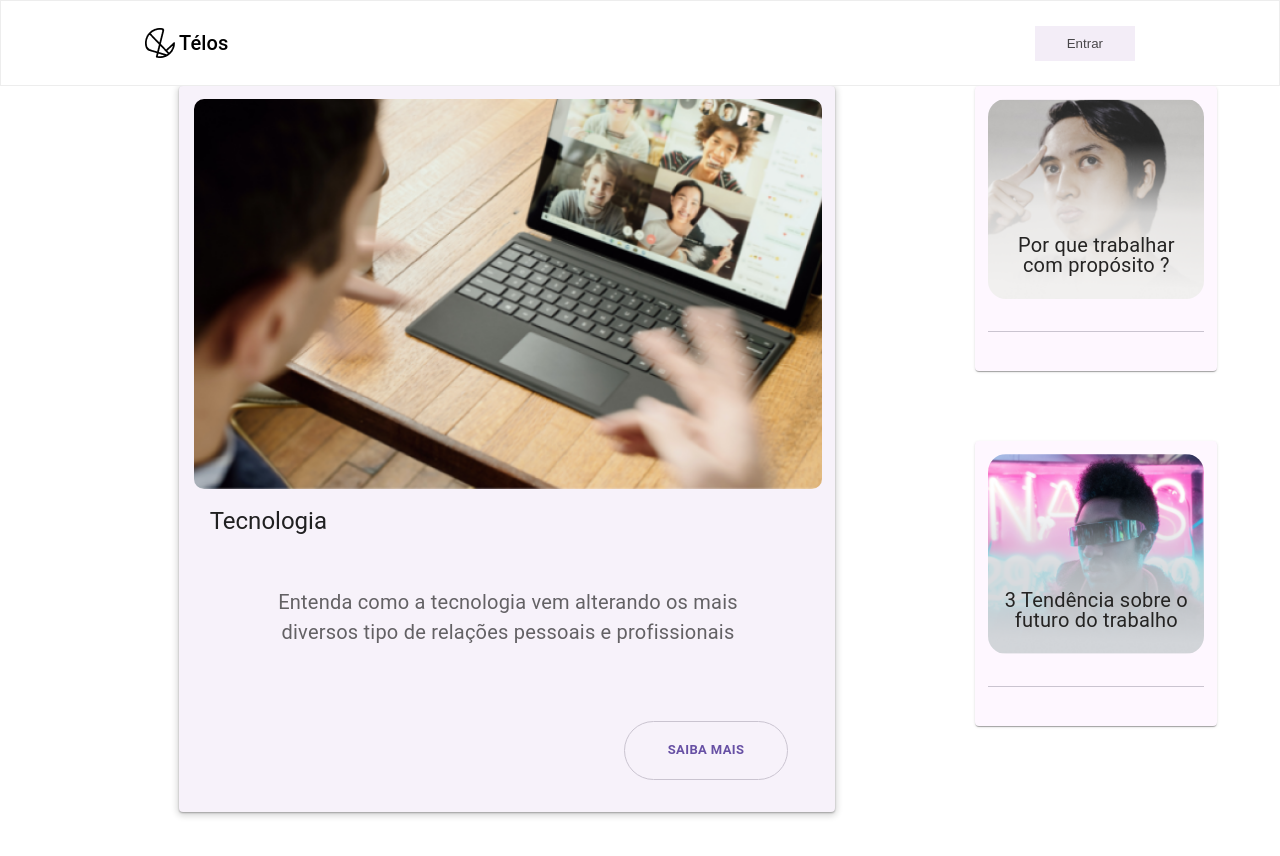
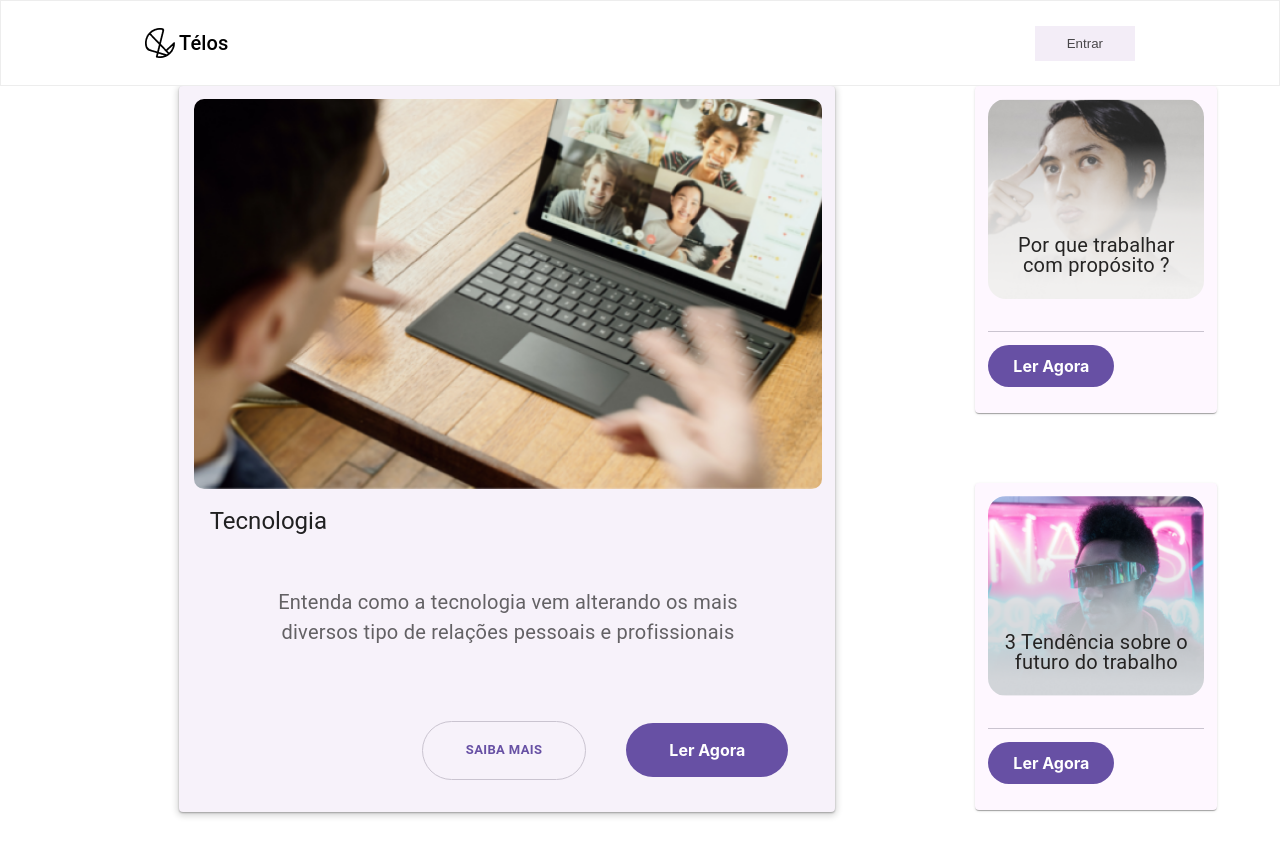
Before and after one commit to pedrofskt/telos-news, a React (Create React App) app: page / in a window 1280 px wide. Shown: the top 856 px of the page. Built offline with nearby package versions, Linux system fonts and the light colour scheme.

Commit message:
Feat(Links):Creating the links for the buttons

```diff
--- a/src/component/BottomCard/BottomCard.jsx
+++ b/src/component/BottomCard/BottomCard.jsx
@@ -4,10 +4,11 @@ import CardHeader from '@mui/material/CardHeader';
 import CardMedia from '@mui/material/CardMedia';
 import CardContent from '@mui/material/CardContent';
 import Typography from '@mui/material/Typography';
+import { Link } from 'react-router-dom';
 
 export default function BottomCard({title, image, description}) {
   return (
-    <Card sx={{ maxWidth: 345, backgroundColor: "#F7F2FA"}}>
+    <Card sx={{ maxWidth: 345, backgroundColor: "#E6E0E9"}}>
       <div style={{ display: "flex" }}>
         <CardHeader
           title="Leia também"
@@ -27,6 +28,10 @@ export default function BottomCard({title, image, description}) {
          {description}
         </Typography>
         <Typography sx={{display: "flex", justifyContent: "end"}}>
+        <Link to="/Noticia"
+              style={{ padding: "10px 24px", backgroundColor: "#6750A4", color: "white", fontWeight: "bold", borderRadius: "140px", textDecoration: "none"}} href="#contained-buttons">
+              Ler Agora
+        </Link>
         </Typography>
       </CardContent>
     </Card>
--- a/src/component/FirstCard/FirstCard.jsx
+++ b/src/component/FirstCard/FirstCard.jsx
@@ -6,6 +6,7 @@ import CardMedia from '@mui/material/CardMedia';
 import Button from '@mui/material/Button';
 import Typography from '@mui/material/Typography';
 import img from './image-40.png'
+import { Link } from 'react-router-dom';
 
 export default function FirstCard() {
   return (
@@ -25,7 +26,7 @@ export default function FirstCard() {
       </CardContent>
       <CardActions sx={{display: "flex", justifyContent:"end", gap: "2rem", marginRight: "26px"}}>
         <Button sx={{ color: "#6750A4", padding: "17px 43px", fontWeight: "bold", borderRadius: "180px", border: "1px solid #CAC4D0" }} size="small">Saiba mais</Button>
-        {/*criar link */}
+        <Link to="/Noticia" style={{ background: "#6750A4", padding: "17px 43px", color: "white", borderRadius: "180px", textDecoration: "none", fontWeight: "bold"}} size="small">Ler Agora</Link>
       </CardActions>
     </Card>
   );
--- a/src/component/MiddleCard/MiddleCard.jsx
+++ b/src/component/MiddleCard/MiddleCard.jsx
@@ -2,12 +2,14 @@ import * as React from 'react';
 import Box from '@mui/material/Box';
 import Card from '@mui/material/Card';
 import CardMedia from '@mui/material/CardMedia';
+import { Link } from 'react-router-dom';
 
 export default function MiddleCard({text, img}) {
 
   return (
     <Card sx={{ display: 'flex', alignItems: "flex-end", backgroundColor: "#FEF7FF;", borderRadius: "38px"}}>
       <Box sx={{ display: 'flex', flexDirection: 'column', padding: "0px 140px 0px 40px" }}>
+        <Link to="/Noticia" style={{ padding: "13px", backgroundColor: "#6750A4", color: "white", fontWeight: "bold", borderRadius: "140px", textDecoration: "none"}} href="#contained-buttons">Ler Agora</Link>
         <Box>
           <h1>{text}</h1>
         </Box>
@@ -16,7 +18,7 @@ export default function MiddleCard({text, img}) {
         component="img"
         sx={{ width: 570 }}
         image={img}
-        alt="Live from space album cover"
+        alt="Middle Card"
       />
     </Card>
   );
--- a/src/component/SecondCard/SecondCard.jsx
+++ b/src/component/SecondCard/SecondCard.jsx
@@ -4,6 +4,8 @@ import CardActions from '@mui/material/CardActions';
 import CardContent from '@mui/material/CardContent';
 import CardMedia from '@mui/material/CardMedia';
 import Typography from '@mui/material/Typography';
+import { Link } from 'react-router-dom';
+
 
 
 
@@ -25,6 +27,7 @@ export default function SecondCard({text, img}) {
       <CardActions
       sx={{borderTop: "1px solid #CAC4D0", padding: "13px 0px"}}
       >
+      <Link to="./Noticia" style={{ background: "#6750A4", padding: "11px 25px", color: "white", fontWeight: "bold", borderRadius: "180px", textDecoration: "none"}} size="small">Ler Agora</Link>
       </CardActions>
     </Card>
   );
```
